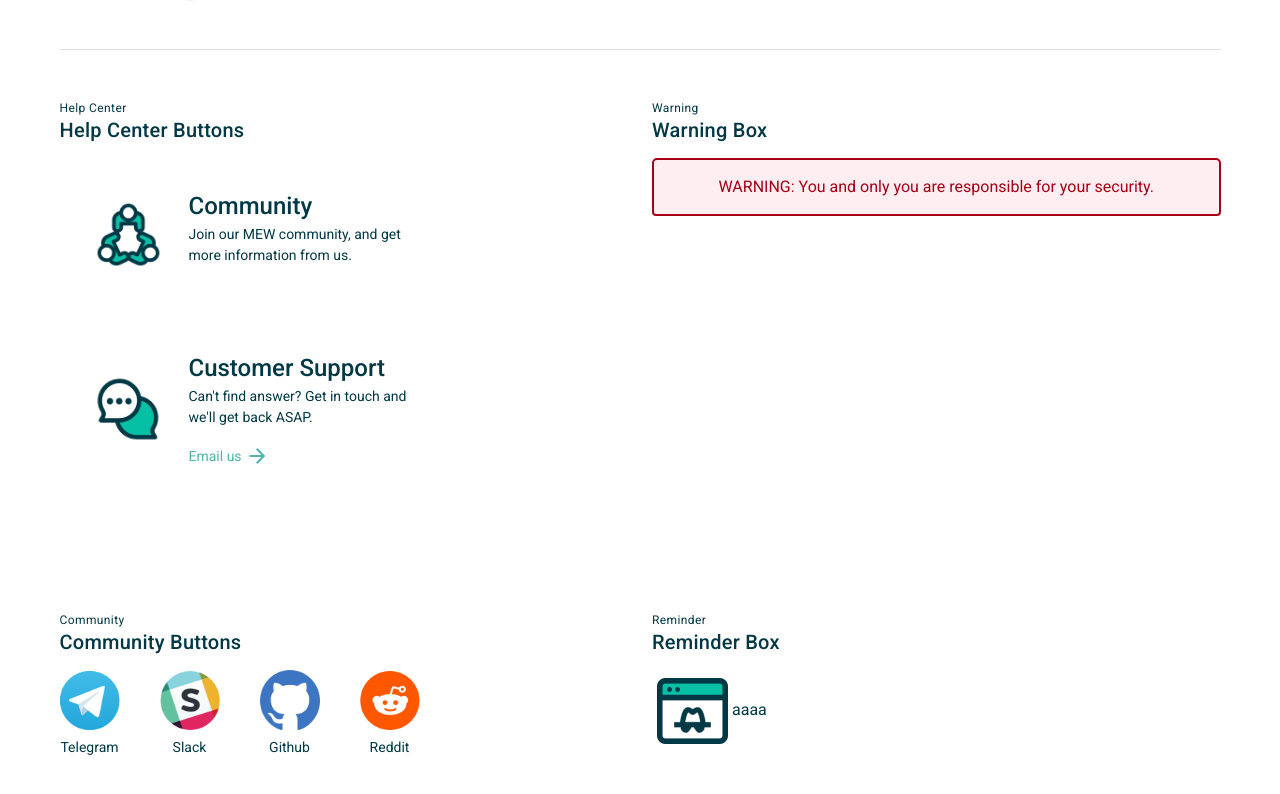
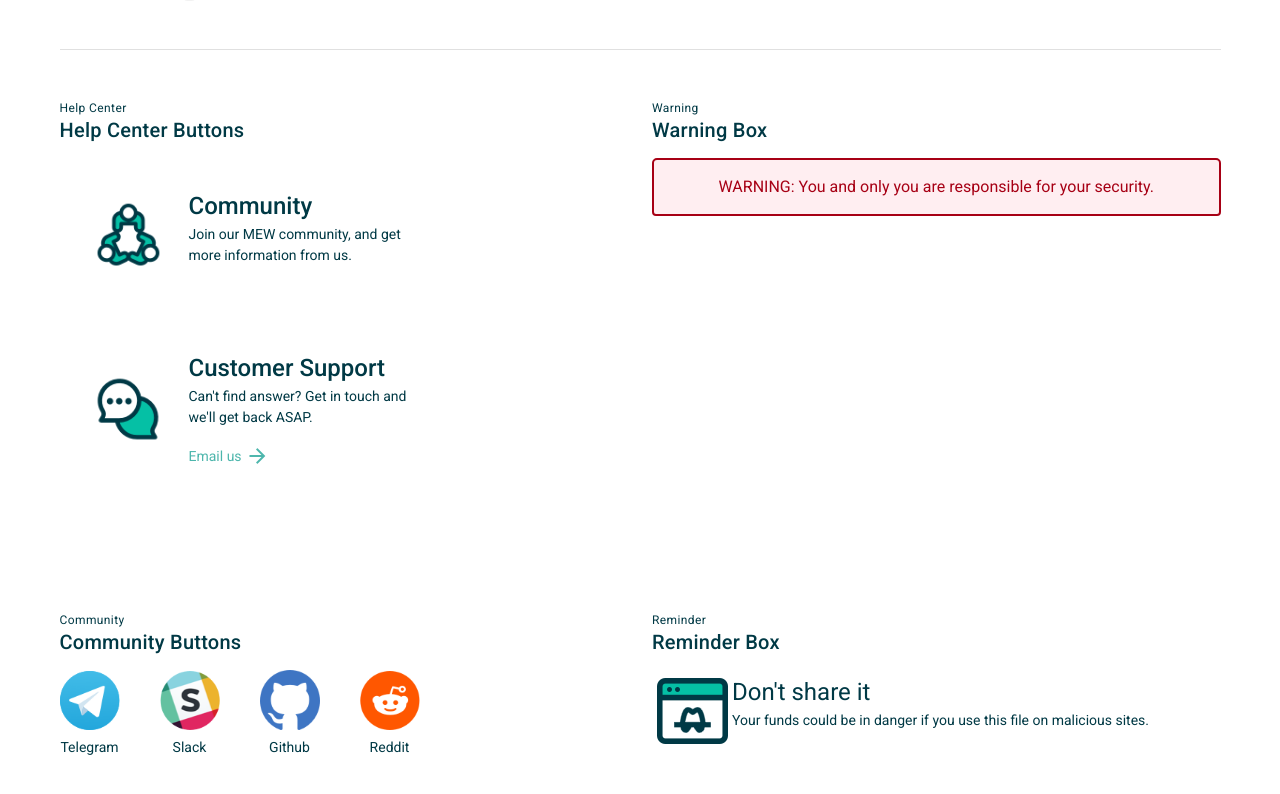
Before and after one commit to MyEtherWallet/mew-components, a Vue app: page /#/ in a window 1280 px wide. Shown: the part 5093-5887 px from the top of the page. Built offline with nearby package versions, Linux system fonts and the light colour scheme.

Commit message:
update reminder box

```diff
--- a/src/components/Reminder/ReminderBox.vue
+++ b/src/components/Reminder/ReminderBox.vue
@@ -1,12 +1,19 @@
 <template>
   <div class="d-flex flex-no-wrap align-center">
     <img src="@/assets/icons/Common/icon10.png" />
-    <div>aaaa</div>
+    <div>
+      <h3 class="">{{ title }}</h3>
+      <p class="">{{ text }}</p>
+    </div>
   </div>
 </template>
 
 <script>
 export default {
+  props: {
+    title: String,
+    text: String
+  },
   data: () => ({}),
   watch: {}
 };
--- a/src/views/Components.vue
+++ b/src/views/Components.vue
@@ -13,6 +13,7 @@
         Close
       </v-btn>
     </v-snackbar>
+
     <!--================================================================================-->
     <v-divider></v-divider>
     <v-row>
@@ -248,7 +249,10 @@
         <CommunityButtons />
       </cc>
       <cc subtitle="Reminder" title="Reminder Box">
-        <ReminderBox />
+        <ReminderBox
+          title="Don't share it"
+          text="Your funds could be in danger if you use this file on malicious sites."
+        />
       </cc>
     </v-row>
   </v-container>
```
